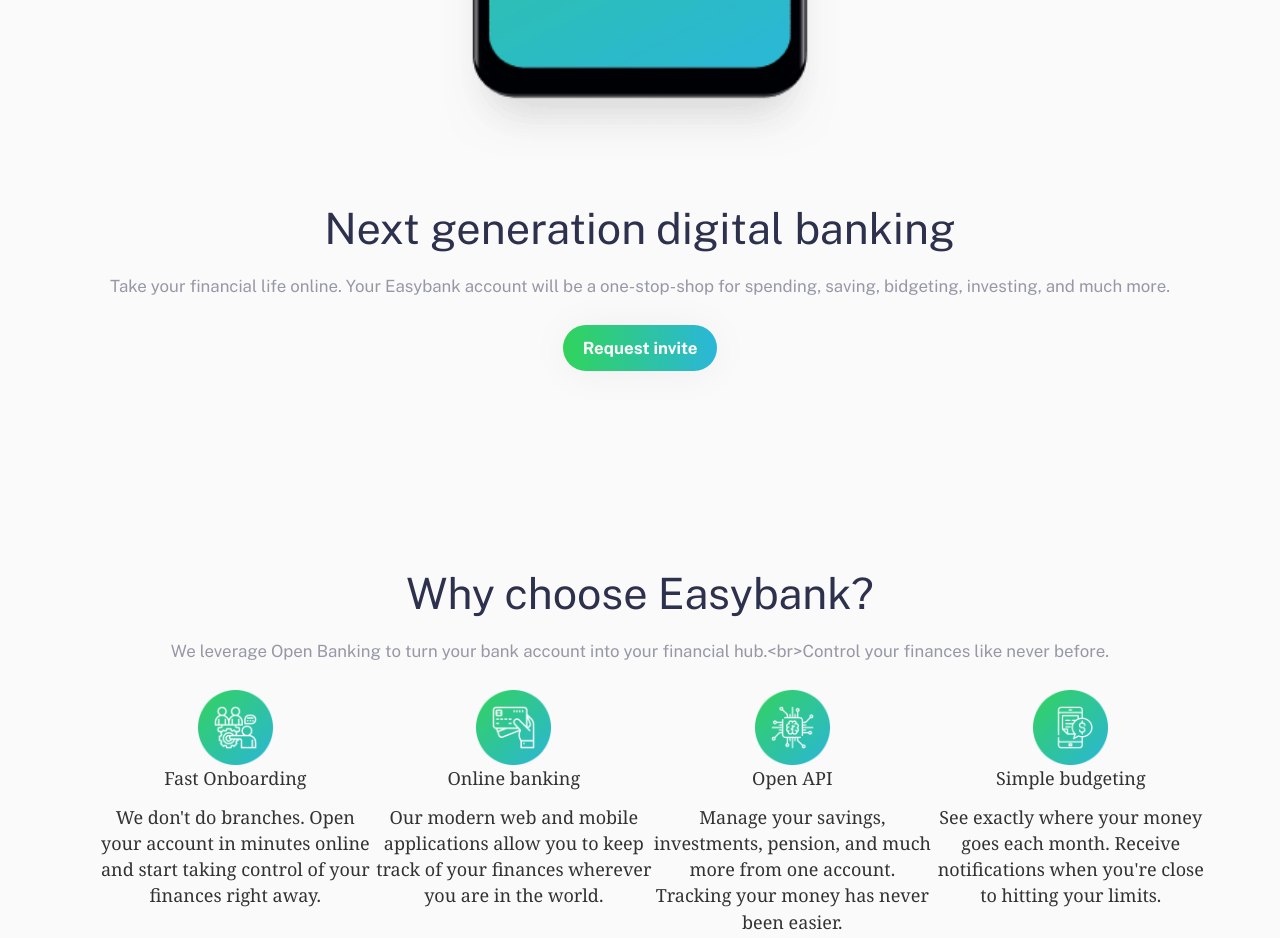
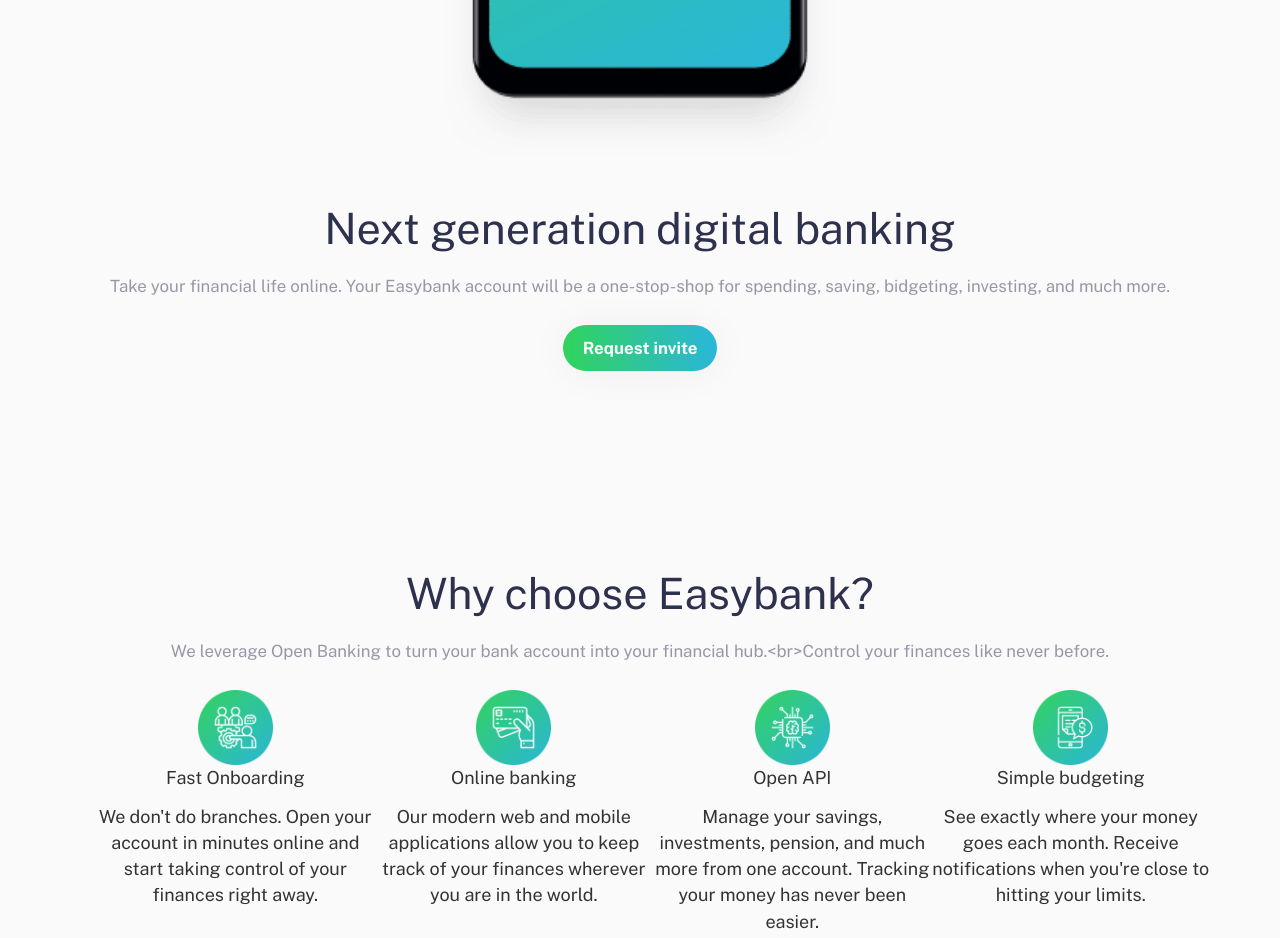
Before and after one commit to tmaulon/gatsby-easybank-landing-page, a Gatsby site: page / in a window 1280 px wide. Shown: the part 1203-2141 px from the top of the page. Built offline with nearby package versions, Linux system fonts and the light colour scheme; Gatsby itself is replaced by a stand-in of ours.

Commit message:
improve fonts in global css

```diff
--- a/src/styles/global.css
+++ b/src/styles/global.css
@@ -187,7 +187,8 @@ textarea {
 	font: inherit;
 }
 html {
-	font: 112.5%/1.45em georgia, serif;
+	font: 112.5%/1.45em "Public Sans", -apple-system, BlinkMacSystemFont, Segoe UI, Roboto, Oxygen, Ubuntu, Cantarell,
+		Fira Sans, Droid Sans, Helvetica Neue, sans-serif;
 	box-sizing: border-box;
 	overflow-y: scroll;
 }
@@ -202,7 +203,8 @@ html {
 }
 body {
 	color: hsla(0, 0%, 0%, 0.8);
-	font-family: georgia, serif;
+	font-family: "Public Sans", -apple-system, BlinkMacSystemFont, Segoe UI, Roboto, Oxygen, Ubuntu, Cantarell, Fira Sans,
+		Droid Sans, Helvetica Neue, sans-serif;
 	font-weight: normal;
 	word-wrap: break-word;
 	font-kerning: normal;
```
